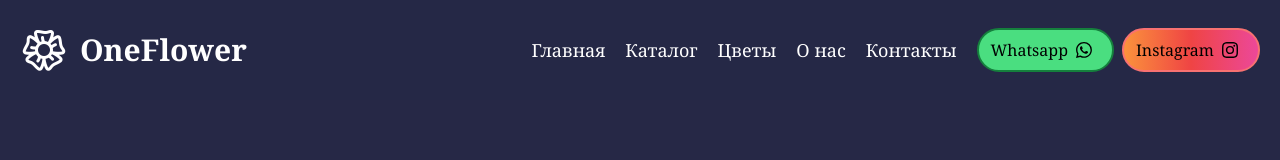
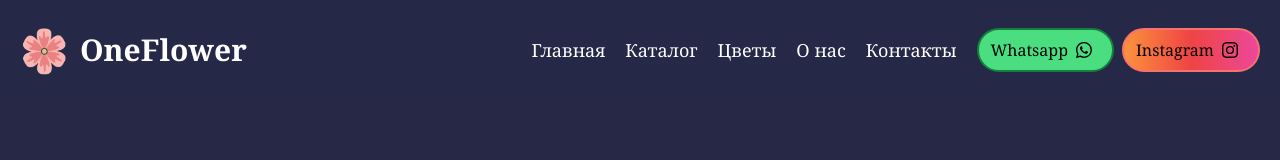
Before and after one commit to Adiletbaike/oneflower, a Next.js app: page / in a window 1280 px wide. Shown: the top 160 px of the page. Built offline with nearby package versions, Linux system fonts and the light colour scheme.

Commit message:
Whatsapp

```diff
--- a/src/Components/Footer.jsx
+++ b/src/Components/Footer.jsx
@@ -105,7 +105,7 @@ const Footer = () => {
             <img
               width="32"
               height="32"
-              src="/images/icons8-flower-96.png"
+              src="/images/logo.png"
               alt="flower"
               className="opacity-40"
             />
--- a/src/Components/Header.jsx
+++ b/src/Components/Header.jsx
@@ -32,7 +32,7 @@ const Header = () => {
       <div className="container mx-auto flex flex-wrap p-5 flex-col md:flex-row items-center">
         <a className="flex title-font font-bold items-center text-gray-900 mb-4 md:mb-0">
           {/* <LuFlower2 className="text-5xl text-red-600" /> */}
-          <img width="48" height="48" src="/images/icons8-flower-96.png" alt="flower-doodle"/>
+          <img width="48" height="48" src="/images/logo.png" alt="flower-doodle"/>
           <span className="ml-3 text-3xl text-white font-bold">OneFlower</span>
         </a>
         <div
--- a/src/Components/Products.jsx
+++ b/src/Components/Products.jsx
@@ -45,9 +45,9 @@ const Products = () => {
                 <div className="flex justify-start">
                   <button className="inline-flex text-black bg-green-400 hover:bg-green-500 duration-500 border-0 py-1 px-2 focus:outline-none  rounded text-sm">
                     <a
-                      href="https://996778217044"
+                      target="_blank"
+                      href={`https://wa.me/996770023478?text=Здравствуйте!%20%0A${value.name}+${value.price}%20`}
                       className="inline-flex items-center text-xs md:text-base"
-
                     >
                       Заказать по <BsWhatsapp className="m-1 ml-2 text-xs" />
                     </a>
@@ -70,7 +70,8 @@ const Products = () => {
             }}
             className="inline-flex text-black bg-nurti text-white duration-500 border-0 py-1.5 px-3 focus:outline-none  rounded mt-10 text-xl m-auto"
           >
-            <BsArrowRepeat className="flex items-center pt-1 pr-1 text-2xl"/>Показать еще...
+            <BsArrowRepeat className="flex items-center pt-1 pr-1 text-2xl" />
+            Показать еще...
           </button>
         </div>
       </div>
```
Also changed, not shown: public/images/logo.png (added).
